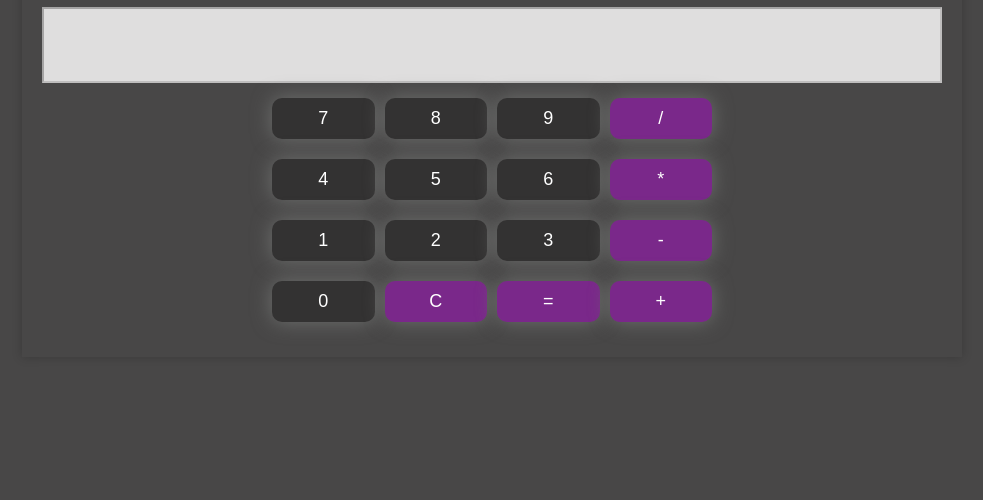
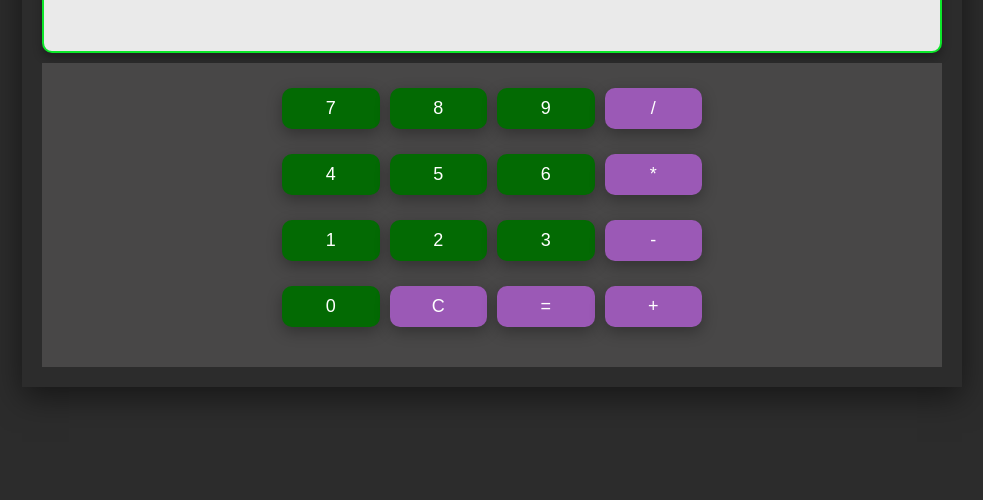
Before and after one commit to leonaldo999/dia28Semana9TutoriaTarea, a plain HTML site: page index.html in a window 1280 px wide. Shown: the part 300-800 px from the top of the page, without its empty margins (148-1131 px from the left). Drawn offline with Linux system fonts and the light colour scheme.

Commit message:
feat: Se agrgan al readme el link a la documentación del repositorio, se mejora el diseño de la página y se agrega algunas transiciones en los botones y en la presentacion.

```diff
--- a/styles.css
+++ b/styles.css
@@ -1,6 +1,6 @@
 /* CSS */
 body {
-  background-color: #484747;
+  background-color: #2c2c2c;
   display: flex;
   justify-content: center;
   align-items: center;
@@ -9,7 +9,7 @@ body {
 }
 
 h1 {
-  color: #0de62a;
+  color: #00ff00;
   font-size: 54px;
   text-shadow: 5px 20px 10px #000;
   text-align: center;
@@ -23,11 +23,15 @@ h1 {
   grid-gap: 10px;
   padding: 20px;
   margin: 0 auto;
-  box-shadow: 0 0 10px rgba(0, 0, 0, 0.2);
+  box-shadow: 0 10px 30px rgba(0, 0, 0, 0.5);
+  animation: fadeIn 0.5s ease-in-out;
 }
 
 .display {
-  background-color: #dfdede;
+  background-color: #eaeaea;
+  border: 2px solid #0de62a;
+  border-radius: 10px;
+  box-shadow: 0 5px 10px rgba(0, 0, 0, 0.3);
   padding: 20px;
   font-size: 28px;
   font-family: 'Franklin Gothic Medium', 'Arial Narrow', Arial, sans-serif;
@@ -40,13 +44,14 @@ h1 {
   flex-direction: column;
   align-items: center;
   background-color: #484747;
+  padding: 20px;
 }
 
 .row {
   width: 50%;
   display: flex;
   justify-content: space-between;
-  margin-bottom: 10px;
+  margin-bottom: 15px;
 }
 
 button {
@@ -57,24 +62,39 @@ button {
   border: none;
   border-radius: 10px;
   color: white;
-  background-color: #333232;
+  background-color: #036a03;
   cursor: pointer;
-  box-shadow: 0 0 20px #6f706f;
-}
+  box-shadow: 0 5px 15px rgba(0, 0, 0, 0.3);
 
-.btn-lila {
-  background-color: #7a288a;
-}
-
-.btn-lila:hover {
-  background-color: #a538bb;
+  transition: background-color 0.3s ease, transform 0.2s ease;
 }
 
 button:hover {
   background-color: #575656;
+  transform: scale(1.05);
+}
+
+.btn-lila {
+  background-color: #9b59b6;
+}
+
+.btn-lila:hover {
+  background-color: #8e44ad;
 }
 
 .result {
   color: red;
   /* Cambia el color del texto a rojo */
 }
+
+@keyframes fadeIn {
+  from {
+    opacity: 0;
+    transform: translateY(-20px);
+  }
+
+  to {
+    opacity: 1;
+    transform: translateY(0);
+  }
+}
```
Also changed, not shown: 1 other file.
